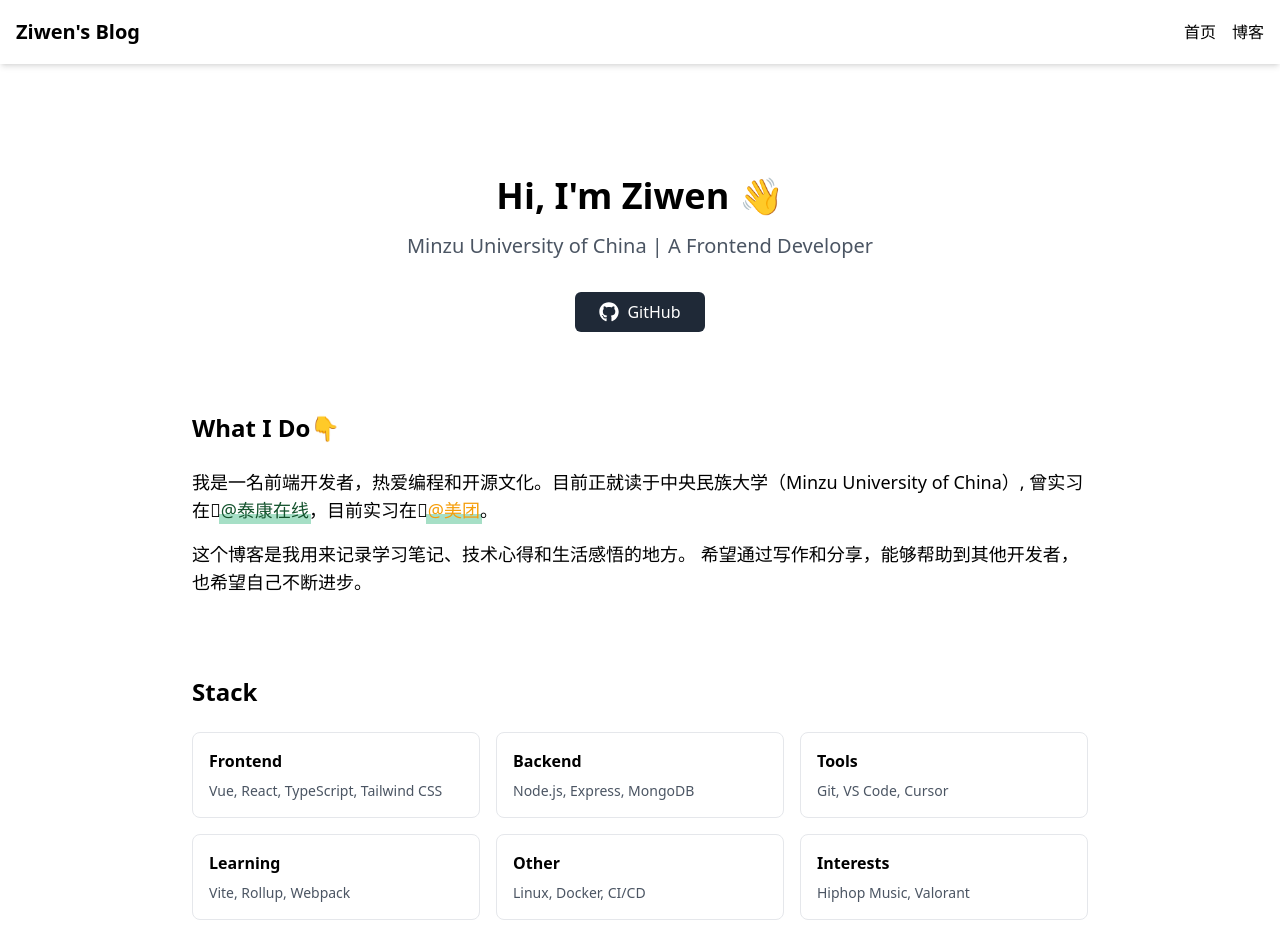
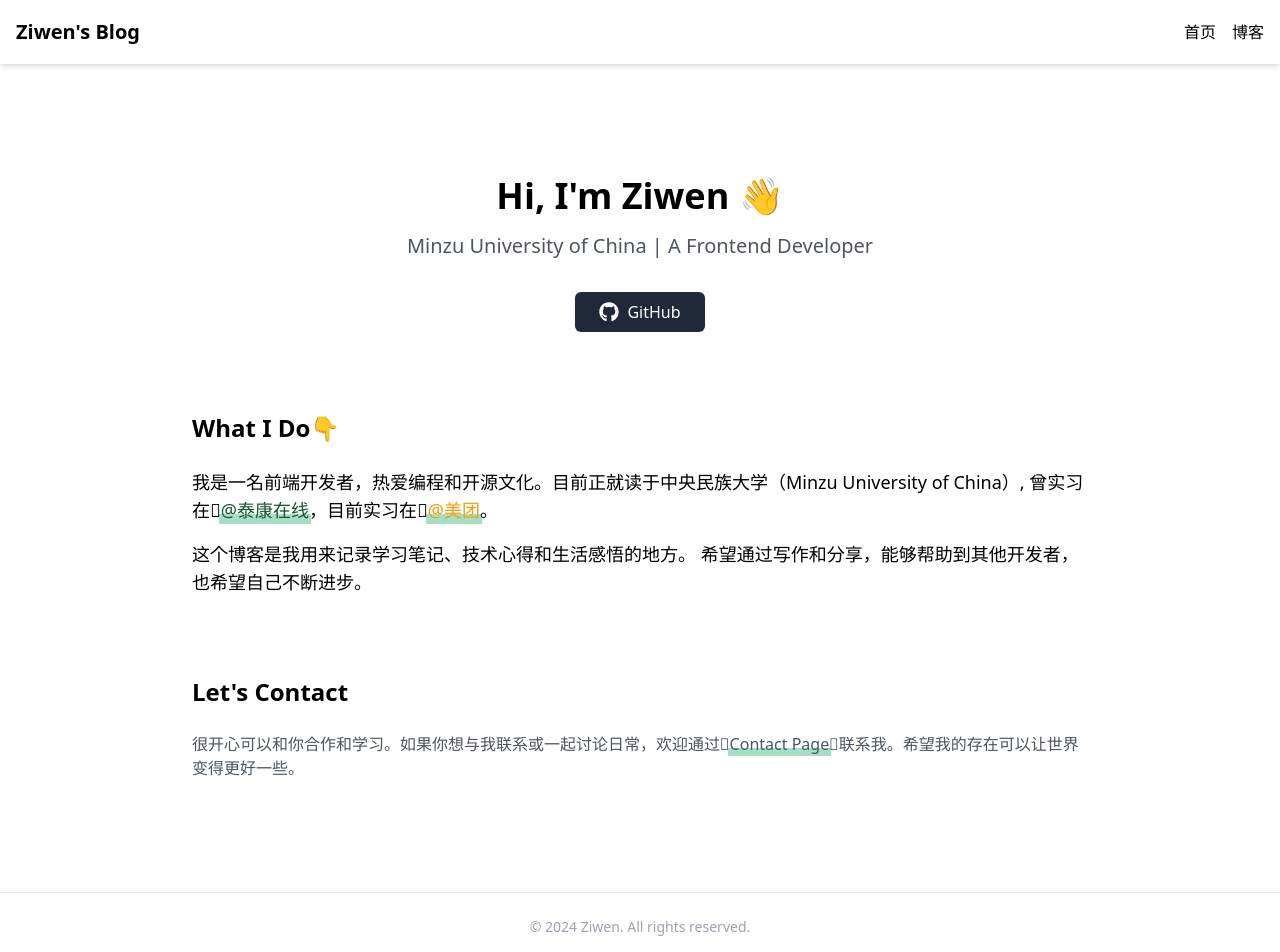
Before and after one commit to FoundDream/ziwen-blog, a React (Vite) app: page / in a window 1280 px wide. Shown: the top 952 px of the page. Built offline with nearby package versions, Linux system fonts and the light colour scheme.

Commit message:
chore: 删除首页stack部分

```diff
--- a/src/pages/Home.tsx
+++ b/src/pages/Home.tsx
@@ -50,22 +50,6 @@ const Home = () => {
         </div>
       </section>
 
-      {/* Skills Section */}
-      <section className="mb-20">
-        <h2 className="text-2xl font-bold mb-6">Stack</h2>
-        <div className="grid grid-cols-2 md:grid-cols-3 gap-4">
-          {skills.map(skill => (
-            <div
-              key={skill.name}
-              className="p-4 border rounded-lg hover:shadow-md transition-shadow"
-            >
-              <h3 className="font-semibold mb-2">{skill.name}</h3>
-              <p className="text-gray-600 text-sm">{skill.description}</p>
-            </div>
-          ))}
-        </div>
-      </section>
-
       <section className="mb-20">
         <h2 className="text-2xl font-bold mb-6">Let's Contact</h2>
         <p className="text-gray-600 text-md mb-4">
```
